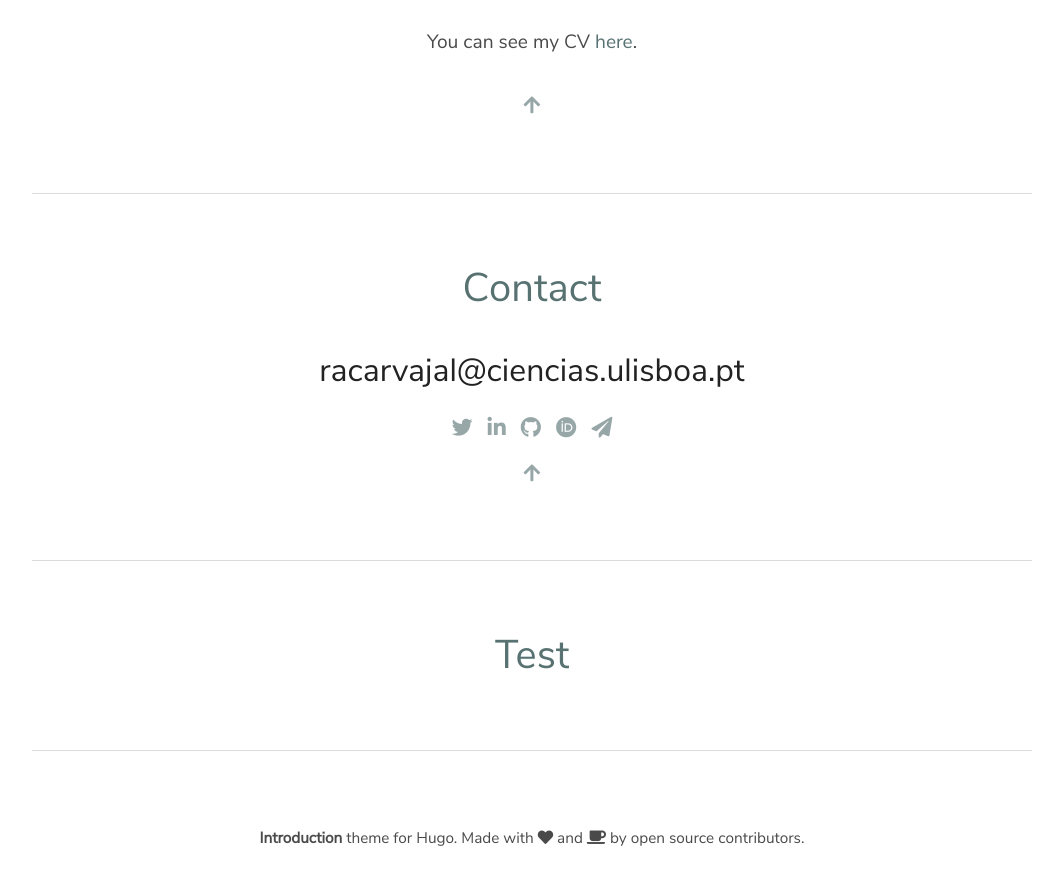
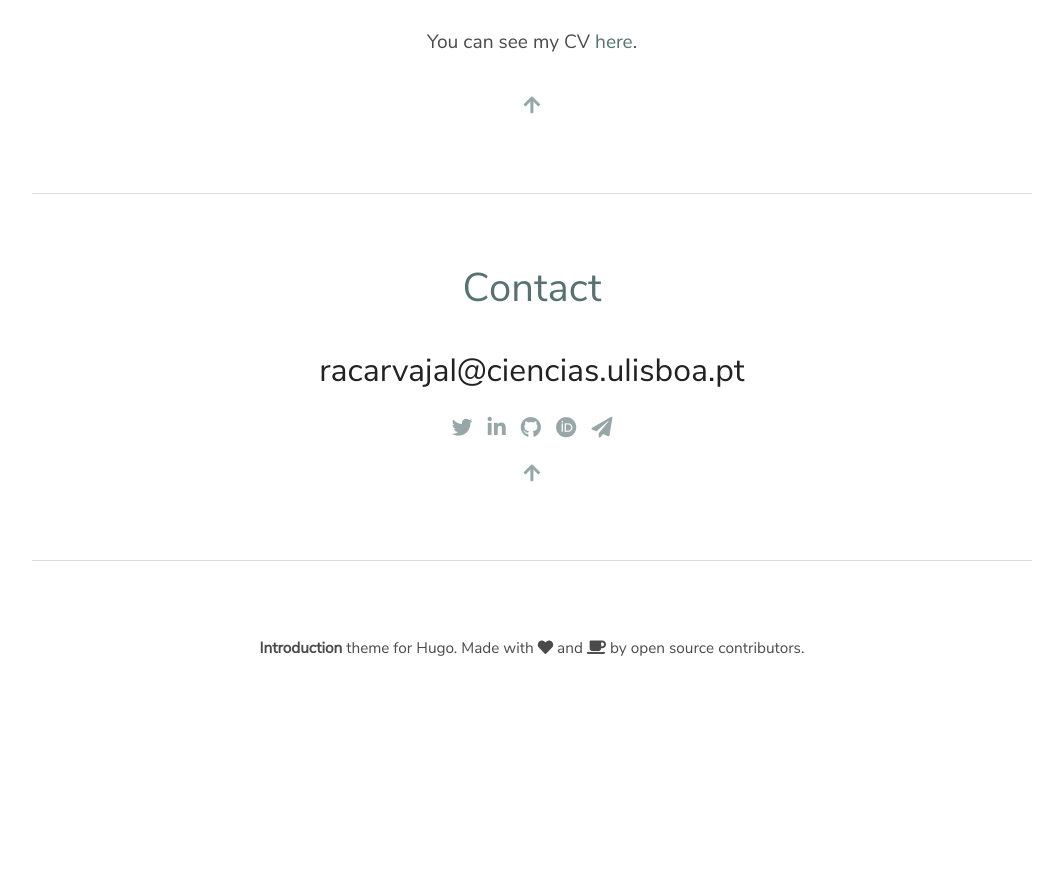
Before and after one commit to racarvajal/racarvajal.github.io, a Jekyll site: the page index.html, which Jekyll copies as it is, in a window 1280 px wide and 900 px high, scrolled down 1561 px. Shown: the top 885 px of the window, without its empty margins (108-1171 px from the left). Built offline with Jekyll 4.4.1, drawn with Linux system fonts in a browser that asks for light colours; after the commit the page ends 2271 px from its top, so only the background shows below that.

Commit message:
comment test section

```diff
--- a/index.html
+++ b/index.html
@@ -198,14 +198,14 @@
     <div class="container">
       <hr />
     </div>
-    <div class="section" id="test">
+    <!-- <div class="section" id="test">
       <div class="container has-text-centered">
         <h2 class="title is-2">Test</h2>
       </div>
     </div>
     <div class="container">
       <hr />
-    </div>
+    </div> -->
 
     <div class="section" id="footer">
       <div class="container has-text-centered">
```
